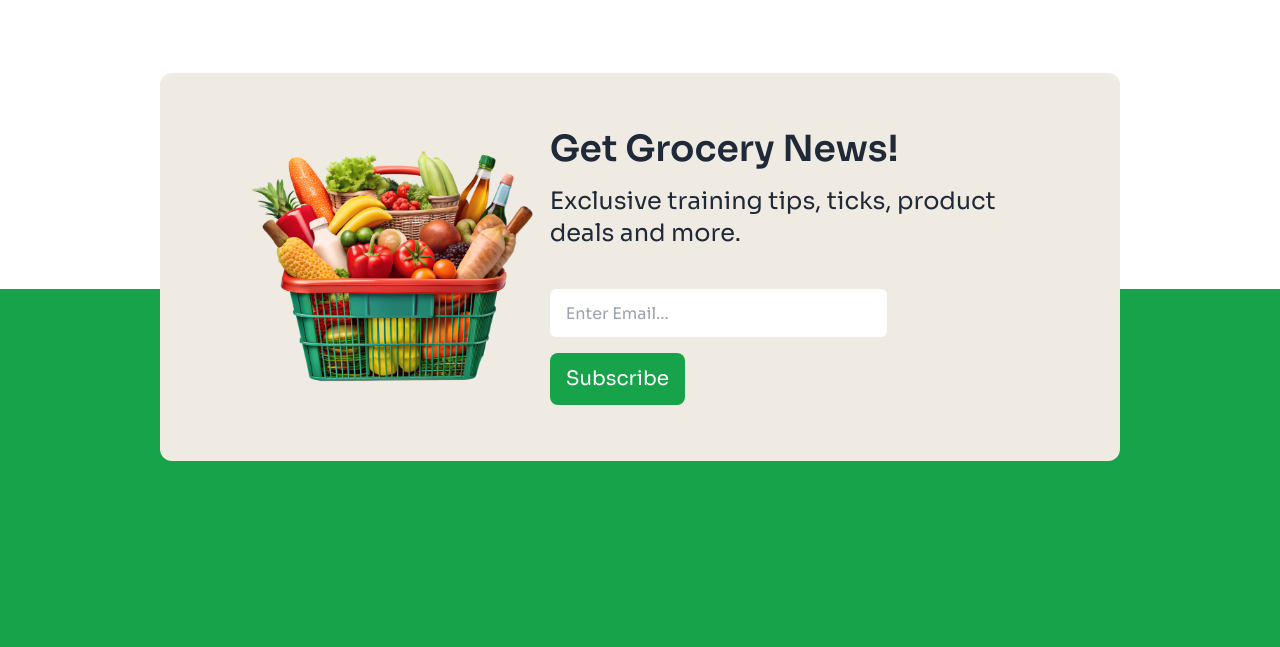
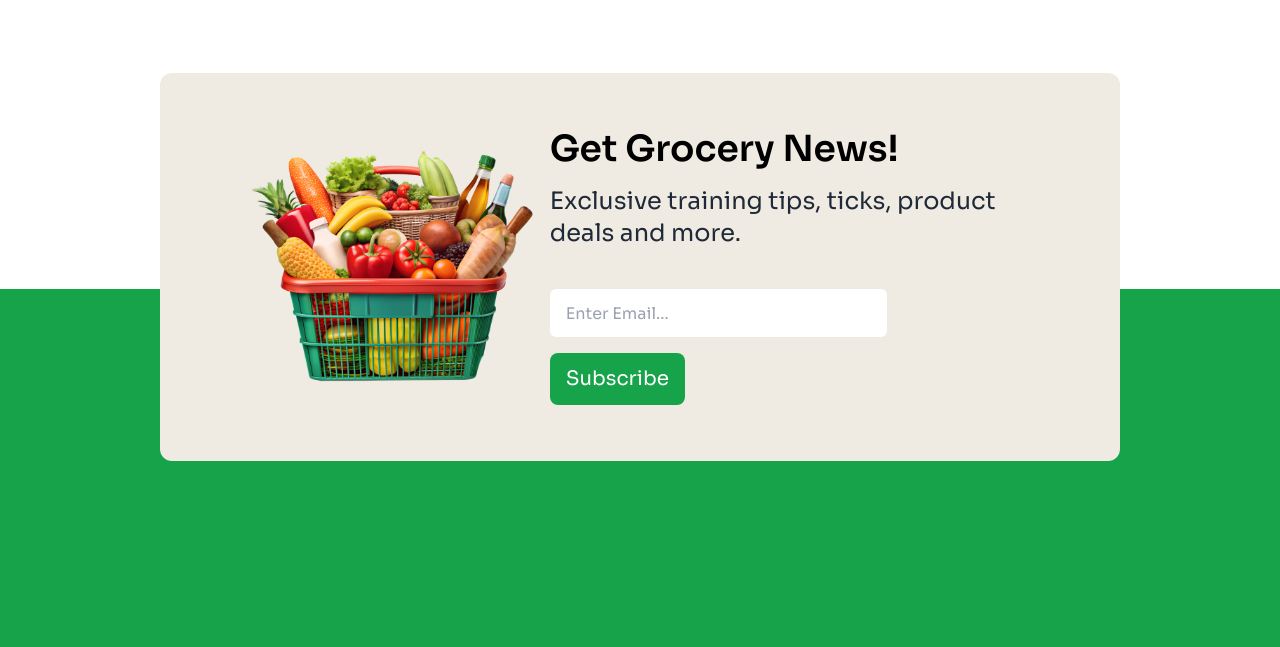
Before and after one commit to ana-yet/assingment-3-c002, a plain HTML site: page index.html in a window 1280 px wide. Shown: the part 4560-5207 px from the top of the page. Drawn offline with nearby package versions, Linux system fonts and the light colour scheme.

Commit message:
color added

```diff
--- a/index.html
+++ b/index.html
@@ -552,7 +552,11 @@
         </div>
         <!-- text content -->
         <div class="lg:space-y-4 space-y-2 text-center lg:text-start lg:pr-10">
-          <h2 class="lg:text-4xl text-2xl font-semibold">Get Grocery News!</h2>
+          <h2
+            class="lg:text-4xl text-2xl font-semibold lg:text-black text-green-700"
+          >
+            Get Grocery News!
+          </h2>
           <p class="lg:text-2xl text-xl">
             Exclusive training tips, ticks, product deals and more.
           </p>
```
